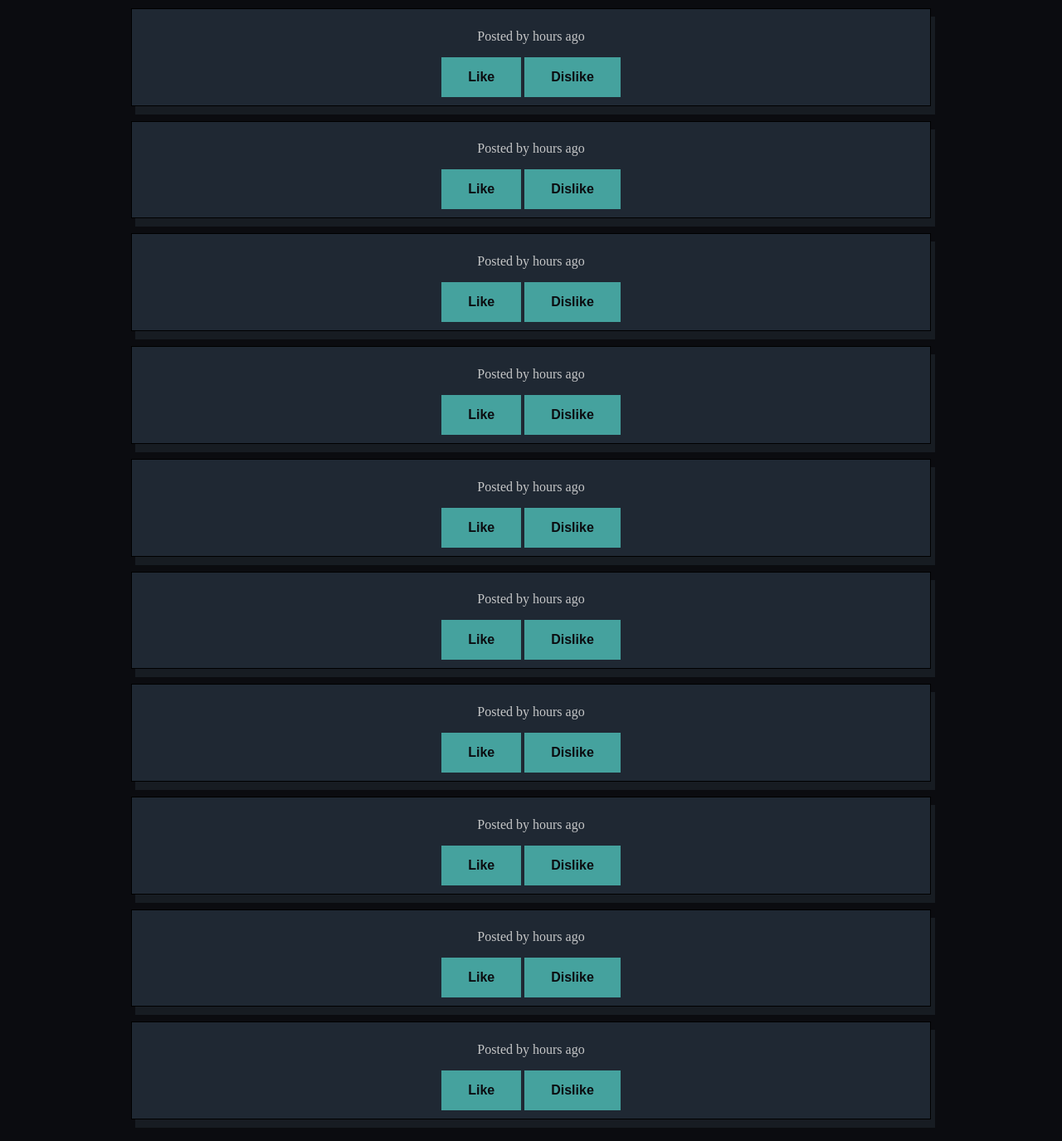
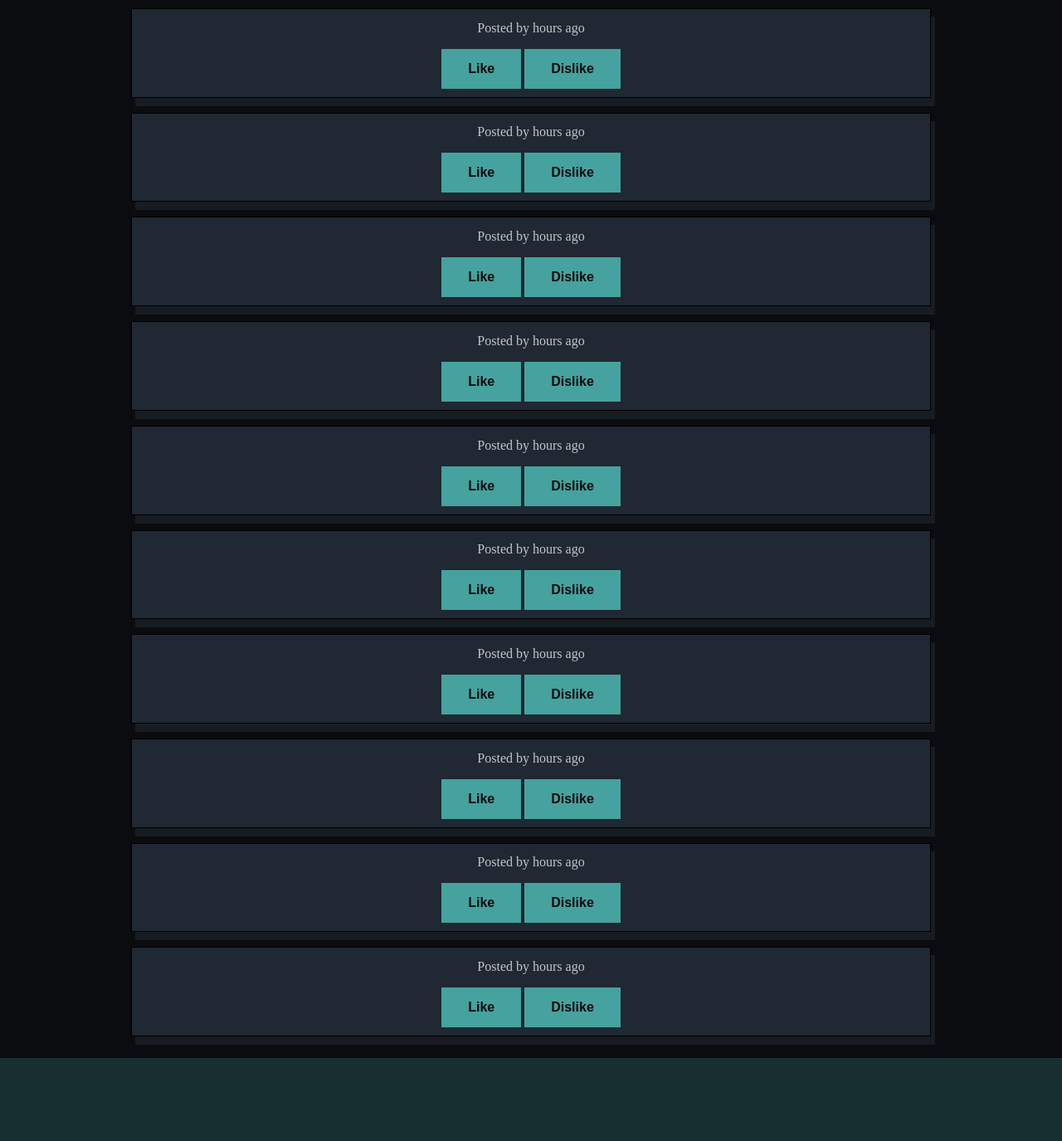
Before and after one commit to Brian-Pob/flask-webapp, a Flask app: page /home in a window 1280 px wide. Shown: the part 140-1515 px from the top of the page at 83% size. After the commit the page ends 1415 px from the top, so only its background shows below. Run offline with Flask 3, Linux system fonts and the light colour scheme; data that the repository does not hold is empty.

Commit message:
Fixed posts padding issue

```diff
--- a/app/static/css/base.css
+++ b/app/static/css/base.css
@@ -50,7 +50,8 @@
   margin-left: 150px;
   margin-right: 150px;
   border: 1px solid;
-  padding: 10px;
+  padding-top: -10px;
+  padding-bottom: 10px;
   box-shadow: 5px 10px #171c22;
 }
 
```
